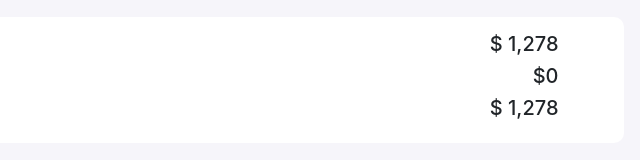
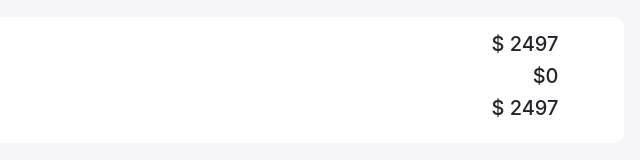
Before and after one commit to zahidul-islam7788/module-20.5, a plain HTML site: page index.html in a window 1280 px wide. Both pictures are taken after a click on the button 853 px from the left and 242 px from the top of the page. Shown: the part 512-672 px from the top of the page, 464-1104 px from the left. Drawn offline with nearby package versions, Linux system fonts and the light colour scheme.

Commit message:
plus point done

```diff
--- a/index.html
+++ b/index.html
@@ -69,9 +69,9 @@
                      </div>
 
                      <div class="col-md-4 status">
-                        <h5>$ <span id="subtotal-cost">1,278</span></h5>
+                        <h5>$ <span id="subtotal-cost">1278</span></h5>
                         <h5>$0</h5>
-                        <h5>$ <span id="total-cost">1,278</span></h5>
+                        <h5>$ <span id="total-cost">1278</span></h5>
                      </div>
                   </div>
                </div>
--- a/script.js
+++ b/script.js
@@ -5,9 +5,22 @@ plusBtn.addEventListener('click',function(){
     const totalAmount = amountNumber + 1;
     document.getElementById("amount-value").value = totalAmount;
 
-
+    const iphonePrice = 1219;
     const phonePrice = document.getElementById("phone-price").innerText;
     const phonePriceNumber = parseFloat(phonePrice);
-    totalPrice = totalAmount * phonePriceNumber;
+    totalPrice = phonePriceNumber + iphonePrice;
     document.getElementById("phone-price").innerText = totalPrice;
+
+
+    const subtotalCost = document.getElementById("subtotal-cost").innerText;
+    const subtotalCostNumber = parseFloat(subtotalCost);
+    totalSubCost = iphonePrice + subtotalCostNumber;
+    document.getElementById("subtotal-cost").innerText = totalSubCost;
+
+
+
+    const totalCost = document.getElementById("total-cost").innerText;
+    const totalCostNumber = parseFloat(totalCost);
+    const fullTotalCost = iphonePrice + totalCostNumber;
+    document.getElementById("total-cost").innerText = fullTotalCost;
 })
```
